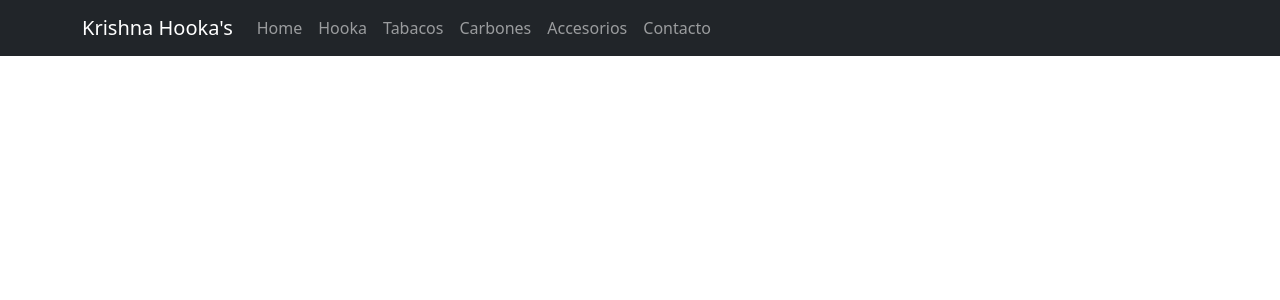
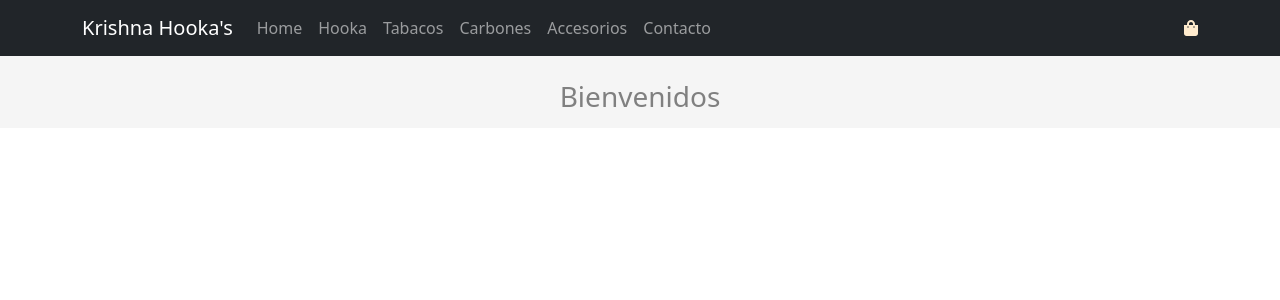
Before and after one commit to DCastroAndrich/Hookah, a React (Create React App) app: page / in a window 1280 px wide. Shown: the top 300 px of the page. Built offline with nearby package versions, Linux system fonts and the light colour scheme.

Commit message:
Agregue CartWidget -- ItemListContainer

```diff
--- a/package.json
+++ b/package.json
@@ -3,6 +3,9 @@
   "version": "0.1.0",
   "private": true,
   "dependencies": {
+    "@fortawesome/fontawesome-svg-core": "^1.2.36",
+    "@fortawesome/free-solid-svg-icons": "^5.15.4",
+    "@fortawesome/react-fontawesome": "^0.1.15",
     "@testing-library/jest-dom": "^5.14.1",
     "@testing-library/react": "^11.2.7",
     "@testing-library/user-event": "^12.8.3",
--- a/src/App.js
+++ b/src/App.js
@@ -1,10 +1,17 @@
 import 'bootstrap/dist/css/bootstrap.min.css';
 import './App.css';
 import NavBar from './components/NavBar';
+import ItemListContainer from './components/ItemListContainer';
 
 function App() {
   return (
-    <NavBar />
+    <>
+      <NavBar />
+
+      <ItemListContainer/>
+
+
+    </>
   );
 }
 
--- /dev/null
+++ b/src/components/CartWidget.css
@@ -0,0 +1,5 @@
+.icon {
+    color: blanchedalmond;
+    cursor: pointer;
+
+}
--- /dev/null
+++ b/src/components/CartWidget.js
@@ -0,0 +1,18 @@
+import React from 'react';
+import { FontAwesomeIcon } from '@fortawesome/react-fontawesome';
+import { faShoppingBag } from '@fortawesome/free-solid-svg-icons';
+import './CartWidget.css'
+
+
+
+function CartWidget() {
+    return (
+        <div className="icon">
+            <FontAwesomeIcon icon={faShoppingBag} />
+        </div>
+
+
+    )
+}
+
+export default CartWidget
--- /dev/null
+++ b/src/components/ItemListContainer.css
@@ -0,0 +1,7 @@
+.itemListContainer {
+    padding-top: 80px;
+    background-color: whitesmoke;
+    color: grey;
+    height: 10vw;
+    text-align: center
+};
--- /dev/null
+++ b/src/components/ItemListContainer.js
@@ -0,0 +1,17 @@
+import React from 'react'
+import './ItemListContainer.css'
+
+
+
+
+function ItemListContainer() {
+    return (
+
+        <div className="itemListContainer">
+            <h3>Bienvenidos</h3>
+        </div>
+
+    )
+}
+
+export default ItemListContainer
--- a/src/components/NavBar.js
+++ b/src/components/NavBar.js
@@ -1,9 +1,10 @@
 import React from 'react'
 import { Container, Nav, Navbar } from "react-bootstrap";
+import CartWidget from './CartWidget';
 
 const NavBar = () => {
     return (
-        <Navbar bg="dark" expand="lg" variant="dark" sticky="top" >
+        <Navbar bg="dark" expand="lg" variant="dark" fixed="top" >
         <Container>
           <Navbar.Brand href="#home">Krishna Hooka's</Navbar.Brand>
           <Navbar.Toggle aria-controls="basic-navbar-nav" />
@@ -17,6 +18,7 @@ const NavBar = () => {
               <Nav.Link href="#contacto">Contacto</Nav.Link>
             </Nav>
           </Navbar.Collapse>
+          <CartWidget />
         </Container>
       </Navbar>
     )
```
Also changed, not shown: 1 other file (tests, documents, lock files or other folders).
